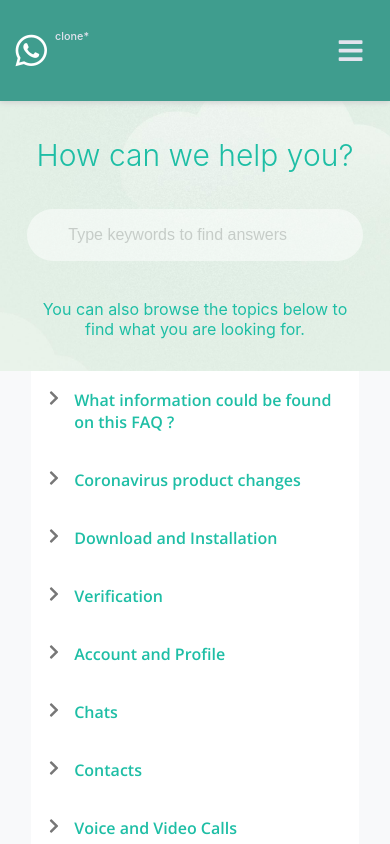
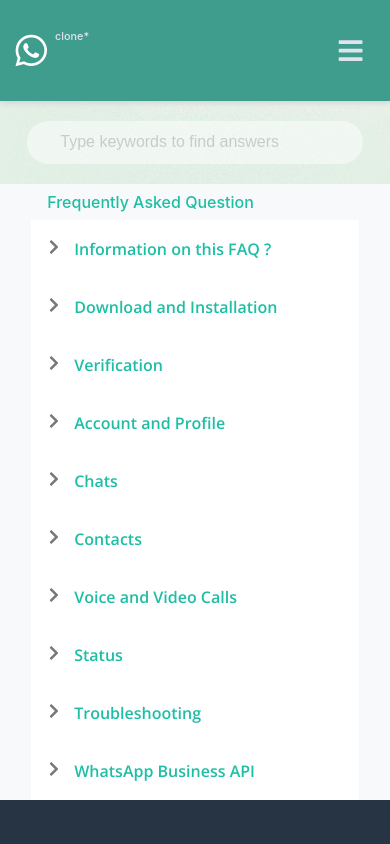
Before and after one commit to berest915/wsc, a React (Create React App) app in the folder client/: page /wsc/faq in a window 390 px wide. Shown: the top 844 px of the page. Built offline with nearby package versions, Linux system fonts and the light colour scheme.

Commit message:
add mobile-media-query on FaqPage

```diff
--- a/client/src/coms/FaqPage/FaqFolder/Chevron.js
+++ b/client/src/coms/FaqPage/FaqFolder/Chevron.js
@@ -1,9 +1,9 @@
 import React from 'react';
-import styled from 'styled-components';
+import { ChevronWrapper } from './Styles'
 
 const Chevron = props => {
 	return (
-		<Wrapper isOpen={props.isOpen}>
+		<ChevronWrapper isOpen={props.isOpen}>
 			<svg
 				className={props.className}
 				height={props.height}
@@ -23,14 +23,8 @@
 					d='M285.476 272.971L91.132 467.314c-9.373 9.373-24.569 9.373-33.941 0l-22.667-22.667c-9.357-9.357-9.375-24.522-.04-33.901L188.505 256 34.484 101.255c-9.335-9.379-9.317-24.544.04-33.901l22.667-22.667c9.373-9.373 24.569-9.373 33.941 0L285.475 239.03c9.373 9.372 9.373 24.568.001 33.941z'
 				></path>
 			</svg>
-		</Wrapper>
+		</ChevronWrapper>
 	);
 };
 
 export default Chevron;
-
-export const Wrapper = styled.div`
-	margin-right: 15px;
-	transition: transform 0.6s ease;
-	${props => props.isOpen && `transform: rotate(90deg)`};
-`;
--- a/client/src/coms/FaqPage/FaqFolder/Faq.js
+++ b/client/src/coms/FaqPage/FaqFolder/Faq.js
@@ -15,8 +15,14 @@
         toggleOpenClose={toggleOpenClose}
       >
         {!Array.isArray(faq.content) ? (
-          <AccordionPropsChildren isLinks={false}>
+          <AccordionPropsChildren
+            isLinks={false}
+
+          >
+            <div className='not-link-pad'>
+
             {faq.content}
+            </div>
           </AccordionPropsChildren>
         ) : (
           <>
--- a/client/src/coms/FaqPage/FaqFolder/FaqItems.js
+++ b/client/src/coms/FaqPage/FaqFolder/FaqItems.js
@@ -1,20 +1,9 @@
 const FaqItems = [
 	{
 		isOpen: false,
-		title: 'What information could be found on this FAQ ?',
+		title: 'Information on this FAQ ?',
 		content:
 			'This is ui-clone version of WhatsApp site. It consists of general FAQ section while valid links are provided as directing to the real WhatsApp FAQ-links.',
-	},
-	{
-		isOpen: false,
-		title: 'Coronavirus product changes',
-		content: [
-			{
-				linkTitle: 'About forwarding limits',
-				link:
-					'https://faq.whatsapp.com/general/coronavirus-product-changes/about-forwarding-limits/',
-			},
-		],
 	},
 	{
 		isOpen: false,
--- a/client/src/coms/FaqPage/FaqFolder/Faqs.js
+++ b/client/src/coms/FaqPage/FaqFolder/Faqs.js
@@ -27,6 +27,7 @@
     <>
       <div style={{ backgroundColor: "rgb(248,249,250)" }}>
         <FaqContainer>
+          <div className='accordion-about' >Frequently Asked Question</div>
           {FaqItemStates.map((faq, i) => (
             <Faq
               key={i}
--- a/client/src/coms/FaqPage/FaqFolder/ItemLinks.js
+++ b/client/src/coms/FaqPage/FaqFolder/ItemLinks.js
@@ -6,11 +6,10 @@
   return (
     <AccordionPropsChildren isLinks={true}>
       <a
-        className="link"
+        className="link link-pad"
         href={link}
         rel="noopener noreferrer"
         target="_blank"
-        style={{ padding: "18px 30px" }}
       >
         {linkTitle}
       </a>
--- a/client/src/coms/FaqPage/FaqFolder/Styles.js
+++ b/client/src/coms/FaqPage/FaqFolder/Styles.js
@@ -1,5 +1,5 @@
-import styled, { css } from 'styled-components';
-import { WS_GREEN } from '../../../const/css-constant';
+import styled, { css } from "styled-components";
+import { WS_GREEN } from "../../../const/css-constant";
 
 const accordionLinkStyle = css`
   border-bottom: 1px solid lavender;
@@ -11,7 +11,7 @@
     color: gray;
 
     display: block;
-		:hover{
+    :hover {
       transition: color 1s ease;
       color: black;
     }
@@ -22,40 +22,80 @@
   width: 84%;
   max-width: 768px;
   margin: 0 auto;
+
+  .accordion-about {
+    font-family: Roboto "san-serif";
+    font-weight: 500;
+    color: ${WS_GREEN};
+		padding: 0.5rem 0.5rem 0.5rem 1rem;
+
+		@media (max-width: 350px){
+			font-size: 14px;
+		}
+  }
 `;
+
 export const AccordionSection = styled.div`
   display: flex;
   flex-direction: column;
-	font-family: 'Open Sans', sans-serif;
-	font-weight: bold;
+  font-family: "Open Sans", sans-serif;
 `;
+
 export const AccordionTitle = styled.div`
   background-color: white;
   color: ${WS_GREEN};
   cursor: pointer;
   padding: 18px;
   display: flex;
-	/* align-items: center; */
   border: none;
   outline: none;
   transition: background-color 0.6s ease;
-	font-family: 'Open Sans', sans-serif;
+  font-family: "Open Sans", sans-serif;
   font-weight: 600;
   :hover {
     background-color: lavender;
   }
-	${props => props.isOpen && 'background-color: lavender'};
+  ${props => props.isOpen && "background-color: lavender"};
+
+  @media (max-width: 350px) {
+    padding: 12px;
+    font-size: 12px;
+  }
 `;
 
-export const AccordionPropsChildren = styled.div`
-	font-family: 'Open Sans', sans-serif;
-	font-weight: 600;
-	font-size: 14px;
-	${props => props.isLinks &&  accordionLinkStyle}
+export const ChevronWrapper = styled.div`
+  margin-right: 15px;
+  transition: transform 0.6s ease;
+  ${props => props.isOpen && `transform: rotate(90deg)`};
 
+  @media (max-width: 350px) {
+    margin-right: 10px;
+  }
 `;
+
 export const AccordionContent = styled.div`
   background-color: white;
   overflow: hidden;
   transition: max-height 0.6s ease;
 `;
+
+export const AccordionPropsChildren = styled.div`
+  font-family: "Open Sans", sans-serif;
+  font-weight: 600;
+  font-size: 14px;
+  ${props => props.isLinks && accordionLinkStyle};
+
+  .not-link-pad,
+  .link-pad {
+    padding: 18px 30px;
+    text-decoration: none;
+  }
+
+  @media (max-width: 350px) {
+		font-size: 12px;
+    .not-link-pad,
+    .link-pad {
+      padding: 12px 24px;
+    }
+  }
+`;
--- a/client/src/coms/FaqPage/SearchFolder/Styles.js
+++ b/client/src/coms/FaqPage/SearchFolder/Styles.js
@@ -10,19 +10,33 @@
 	background-position: 50% 50%;
 	width: 100%;
 	height: 270px;
+	@media (max-width: 670px){
+		height: 100%;
+	}
 `;
 export const Container = styled.div`
 	padding-top: 36px;
 	margin: 0 7%;
-  text-align: center;
+	text-align: center;
+
+	@media (max-width: 670px){
+		padding: 20px 0;
+
+	}
+
 	.title,
 	.text {
 		color: ${WS_GREEN};
+		@media (max-width: 670px){
+			display: none;
+		}
 	}
 	.title {
 		font-size: 30px;
     font-weight: 300;
 		margin-bottom: 36px;
+
+
 	}
 	.text {
 		font-size: 16px;
@@ -40,7 +54,12 @@
       opacity: 0.5;
       ::placeholder {
         opacity: 0.6;
-      }
+			}
+
+			@media (max-width: 670px){
+				margin-bottom: 0;
+				padding: 0.7rem 2rem;
+			}
 		}
 	}
 `;
--- a/client/src/pages/FaqPage.js
+++ b/client/src/pages/FaqPage.js
@@ -1,8 +1,12 @@
 import React from 'react'
 import Search from '../coms/FaqPage/SearchFolder/Search'
 import Faqs from '../coms/FaqPage/FaqFolder/Faqs'
+import { useEffect } from 'react'
 
 const FaqPage = () => {
+  useEffect(() => {
+    window.scrollTo(0, 0);
+  })
   return (
     <>
       <Search />
--- a/client/src/pages/FeaturePage.js
+++ b/client/src/pages/FeaturePage.js
@@ -1,7 +1,10 @@
-import React from 'react'
+import React, {useEffect} from 'react'
 import Mansories from '../coms/VerticalMansory/Mansories'
 
 const FeaturePage = () => {
+  useEffect(() => {
+    window.scrollTo(0, 0);
+  })
   return (
     <>
       <Mansories />
--- a/client/src/pages/HomePage.js
+++ b/client/src/pages/HomePage.js
@@ -1,9 +1,12 @@
-import React from 'react'
+import React, {useEffect} from 'react'
 import ExploreFeature from '../coms/ButtonDirect/ExploreFeature'
 import MainMessage from '../coms/MainMessage/MainMessage'
 import SampleCardLayout from '../coms/SampleCardLayout/SampleCardLayout'
 
 const HomePage = () => {
+  useEffect(() => {
+    window.scrollTo(0, 0);
+  })
   return (
     <>
       <MainMessage />
```
Also changed, not shown: 1 other file (tests, documents, lock files or other folders). Lines whose indentation alone changed are shown as unchanged.
